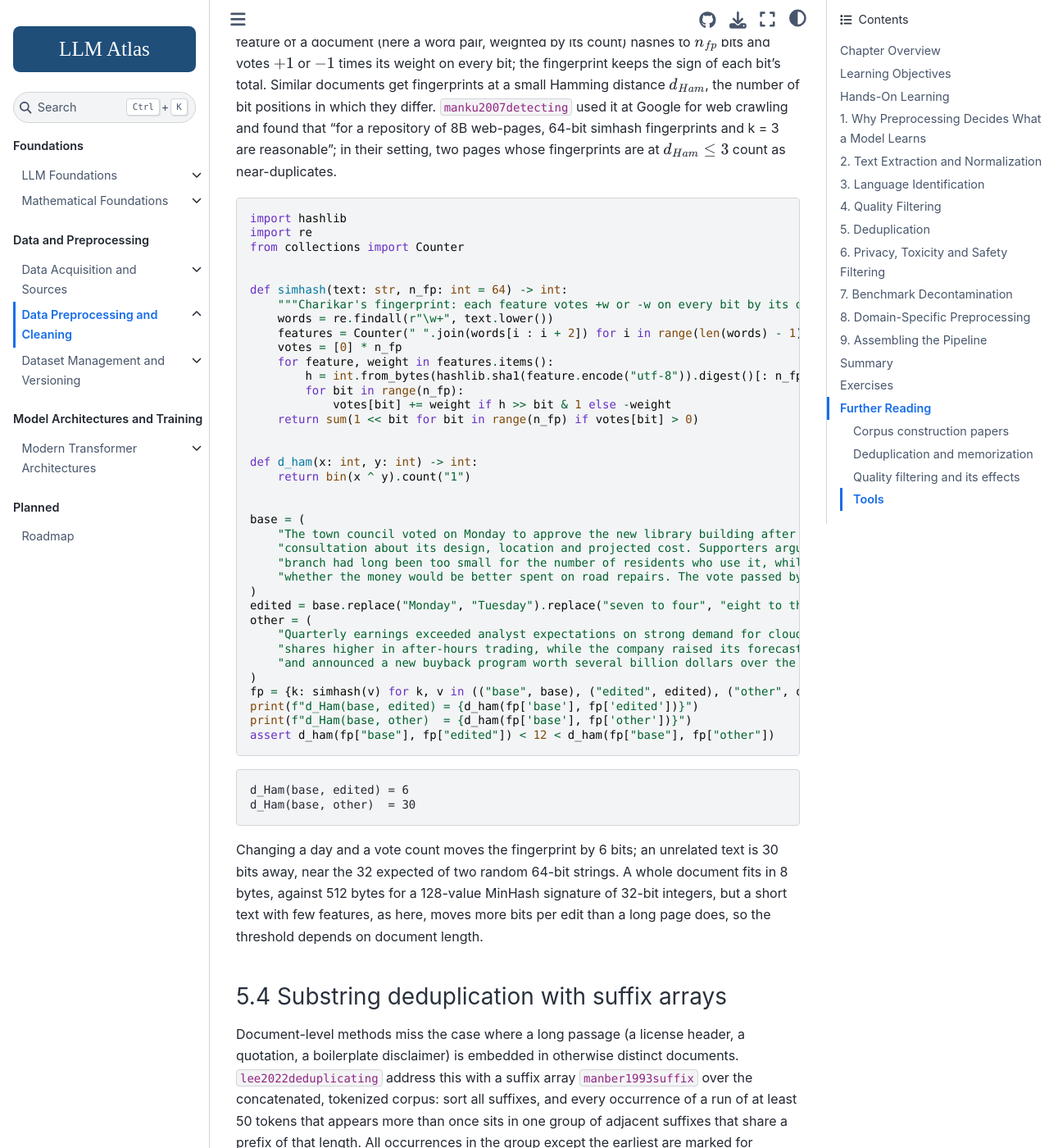
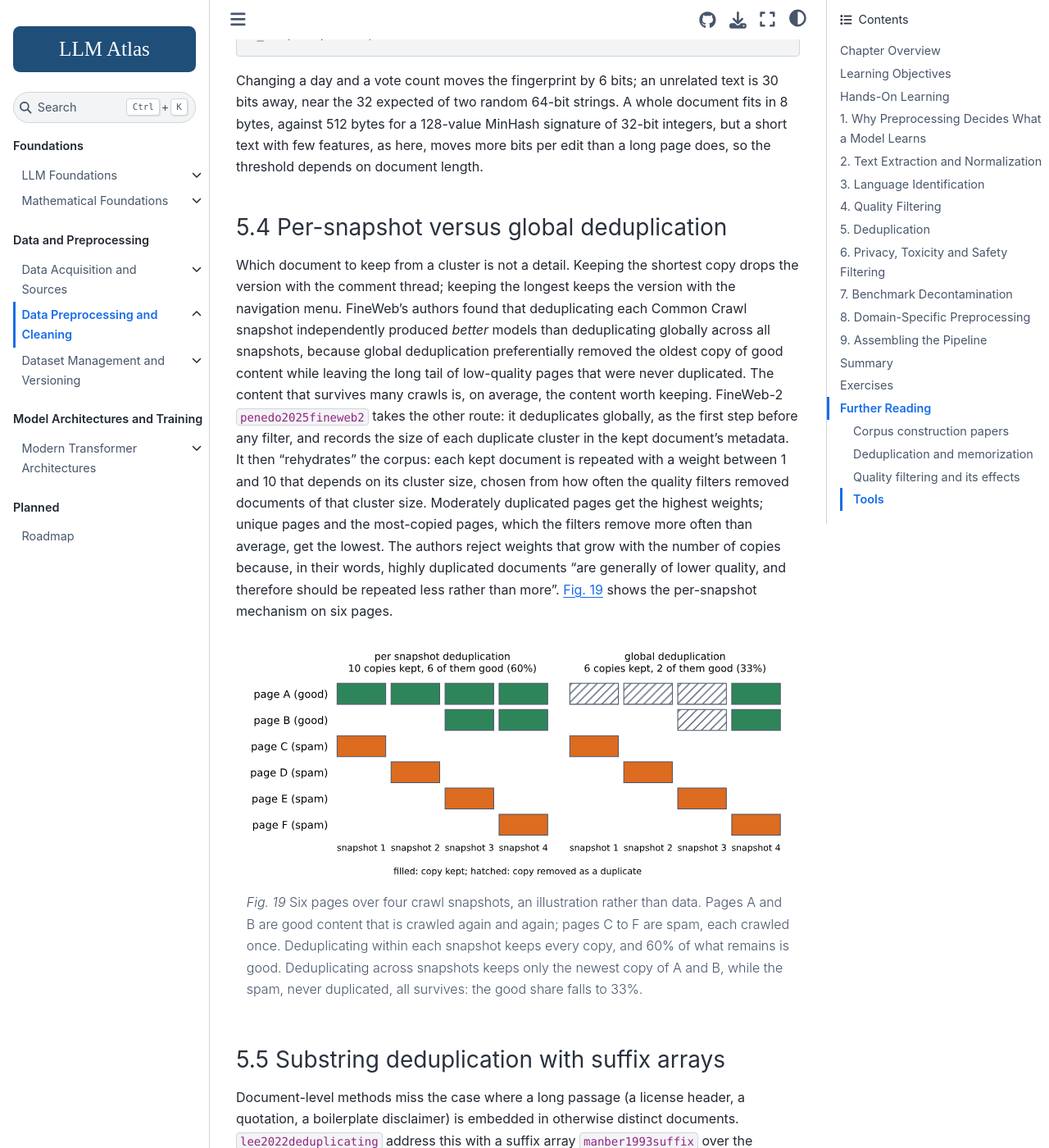
Before and after one commit to Beaker12/llmatlas, a Jupyter Book: the page built from chapters/04-preprocessing/index.md, in a window 1280 px wide and 1400 px high, scrolled down 43240 px. Shown: the whole window at 82% size. Built offline with Jupyter Book 1.0.4 settings and Sphinx 7.4.7 and the Sphinx Book theme 1.1.4, drawn with Linux system fonts in a browser that asks for light colours; pages that are not in the unit, such as notebooks, are missing from menus; cross-references to code outside the pages are shown as plain code; some of the changed text lies outside the part shown.

Commit message:
Give chapter 4's deduplication-scope material its own section
The per-snapshot versus global deduplication paragraph and its figure move to a
new section 5.4 labelled sec-ch4-dedup-scope; the MinHash section gets its own
label, which the LSH-curve exercise now references. The shared exemptions test
reads chapter 4's INTERFACE_LABELS instead of hard-coding them.

`````diff
--- a/chapters/04-preprocessing/index.md
+++ b/chapters/04-preprocessing/index.md
@@ -1168,7 +1168,7 @@ Harbor reopens after the storm.
 
 The normalization catches the cookie notice even where one site prints it in capitals. Unlike the paragraph rule above, which keeps the first copy of every repeated paragraph, the line rule removes boilerplate from every document, including the first, and keeps short repeats that a keep-the-first rule would delete from the second story.
 
-(sec-ch4-dedup-scope)=
+(sec-ch4-near-duplicate-detection-minhash-lsh)=
 
 ### 5.3 Near-duplicate detection with MinHash and LSH
 
@@ -1436,16 +1436,6 @@ With $b = 32$ bands of $r = 4$ rows the curve's threshold is $(1/32)^{1/4} \appr
 The probability $1 - (1 - J^r)^b$ that a pair becomes a candidate, for the three bandings of the listing and FineWeb's 14 bands of 8 rows, with each curve's $(1/b)^{1/r}$ marked. The curves are the formula; the open circles are measured by the notebook cell tagged `figure:lsh-curves`, for $b = 16$, $r = 8$ on synthetic shingle sets, 300 signature draws per point; they follow the formula to within 0.041. The same signature length gives very different thresholds depending on how it is split.
 ```
 
-Which document to keep from a cluster is not a detail. Keeping the shortest copy drops the version with the comment thread; keeping the longest keeps the version with the navigation menu. FineWeb's authors found that deduplicating each Common Crawl snapshot independently produced *better* models than deduplicating globally across all snapshots, because global deduplication preferentially removed the oldest copy of good content while leaving the long tail of low-quality pages that were never duplicated. The content that survives many crawls is, on average, the content worth keeping. FineWeb-2 {cite}`penedo2025fineweb2` takes the other route: it deduplicates globally, as the first step before any filter, and records the size of each duplicate cluster in the kept document's metadata. It then "rehydrates" the corpus: each kept document is repeated with a weight between 1 and 10 that depends on its cluster size, chosen from how often the quality filters removed documents of that cluster size. Moderately duplicated pages get the highest weights; unique pages and the most-copied pages, which the filters remove more often than average, get the lowest. The authors reject weights that grow with the number of copies because, in their words, highly duplicated documents "are generally of lower quality, and therefore should be repeated less rather than more". {numref}`fig-ch4-snapshot-scope` shows the per-snapshot mechanism on six pages.
-
-```{figure} figures/dedup-scope.*
-:name: fig-ch4-snapshot-scope
-:alt: Two grids of six pages by four snapshots. Per-snapshot deduplication keeps all ten copies; global deduplication hatches out four copies of the two good pages and keeps six, two of them good.
-:width: 100%
-
-Six pages over four crawl snapshots, an illustration rather than data. Pages A and B are good content that is crawled again and again; pages C to F are spam, each crawled once. Deduplicating within each snapshot keeps every copy, and 60% of what remains is good. Deduplicating across snapshots keeps only the newest copy of A and B, while the spam, never duplicated, all survives: the good share falls to 33%.
-```
-
 SimHash {cite}`charikar2002similarity` is the other common near-duplicate fingerprint. Each feature of a document (here a word pair, weighted by its count) hashes to $n_{fp}$ bits and votes $+1$ or $-1$ times its weight on every bit; the fingerprint keeps the sign of each bit's total. Similar documents get fingerprints at a small Hamming distance $d_{Ham}$, the number of bit positions in which they differ. {cite:t}`manku2007detecting` used it at Google for web crawling and found that "for a repository of 8B web-pages, 64-bit simhash fingerprints and k = 3 are reasonable"; in their setting, two pages whose fingerprints are at $d_{Ham} \le 3$ count as near-duplicates.
 
 ```python
@@ -1497,9 +1487,23 @@ d_Ham(base, other)  = 30
 
 Changing a day and a vote count moves the fingerprint by 6 bits; an unrelated text is 30 bits away, near the 32 expected of two random 64-bit strings. A whole document fits in 8 bytes, against 512 bytes for a 128-value MinHash signature of 32-bit integers, but a short text with few features, as here, moves more bits per edit than a long page does, so the threshold depends on document length.
 
+(sec-ch4-dedup-scope)=
+
+### 5.4 Per-snapshot versus global deduplication
+
+Which document to keep from a cluster is not a detail. Keeping the shortest copy drops the version with the comment thread; keeping the longest keeps the version with the navigation menu. FineWeb's authors found that deduplicating each Common Crawl snapshot independently produced *better* models than deduplicating globally across all snapshots, because global deduplication preferentially removed the oldest copy of good content while leaving the long tail of low-quality pages that were never duplicated. The content that survives many crawls is, on average, the content worth keeping. FineWeb-2 {cite}`penedo2025fineweb2` takes the other route: it deduplicates globally, as the first step before any filter, and records the size of each duplicate cluster in the kept document's metadata. It then "rehydrates" the corpus: each kept document is repeated with a weight between 1 and 10 that depends on its cluster size, chosen from how often the quality filters removed documents of that cluster size. Moderately duplicated pages get the highest weights; unique pages and the most-copied pages, which the filters remove more often than average, get the lowest. The authors reject weights that grow with the number of copies because, in their words, highly duplicated documents "are generally of lower quality, and therefore should be repeated less rather than more". {numref}`fig-ch4-snapshot-scope` shows the per-snapshot mechanism on six pages.
+
+```{figure} figures/dedup-scope.*
+:name: fig-ch4-snapshot-scope
+:alt: Two grids of six pages by four snapshots. Per-snapshot deduplication keeps all ten copies; global deduplication hatches out four copies of the two good pages and keeps six, two of them good.
+:width: 100%
+
+Six pages over four crawl snapshots, an illustration rather than data. Pages A and B are good content that is crawled again and again; pages C to F are spam, each crawled once. Deduplicating within each snapshot keeps every copy, and 60% of what remains is good. Deduplicating across snapshots keeps only the newest copy of A and B, while the spam, never duplicated, all survives: the good share falls to 33%.
+```
+
 (sec-ch4-substring-deduplication-suffix-arrays)=
 
-### 5.4 Substring deduplication with suffix arrays
+### 5.5 Substring deduplication with suffix arrays
 
 Document-level methods miss the case where a long passage (a license header, a quotation, a boilerplate disclaimer) is embedded in otherwise distinct documents. {cite:t}`lee2022deduplicating` address this with a suffix array {cite}`manber1993suffix` over the concatenated, tokenized corpus: sort all suffixes, and every occurrence of a run of at least 50 tokens that appears more than once sits in one group of adjacent suffixes that share a prefix of that length. All occurrences in the group except the earliest are marked for removal, and the marks are merged into maximal spans. Comparing only neighboring pairs and removing the later of each pair is not enough: with three copies, the earliest copy can be the later member of some adjacent pair, and two copies survive.
 
@@ -2138,7 +2142,7 @@ news: 99 words, 541 characters; skip-ahead 0.087, every window 0.338
 In the loop, the skip-ahead scan meets the passage "abcde" three more times and counts its 5 characters each time: 15 of 40 characters, 0.375. The overlapping scan counts all 11 windows from the sixth word on, each 5 characters long, so 55 characters are counted against a 40-character text: every character after the first passage is counted up to five times, and the fraction exceeds 1. In the news paragraph, the repeated 12-word sentence holds 8 overlapping 5-grams; the skip-ahead scan counts two of them (words 1 to 5 and 6 to 10 of the repeat) and the overlapping scan all eight, so the overlapping value is about four times larger. The skip-ahead version keeps the paragraph (0.087) and the overlapping version drops it (0.338), although one repeated sentence in a short news item is ordinary. The Gopher thresholds were set for the skip-ahead count; the overlapping count would need thresholds several times higher to make the same decisions.
 ````
 
-3. **LSH curve.** With $n_{hash} = 128$, the probability that two documents of Jaccard similarity $J$ share at least one LSH bucket is $1 - (1 - J^r)^b$ ({ref}`sec-ch4-dedup-scope`). For $(b, r) \in \{(8, 16), (16, 8), (32, 4)\}$, find the similarity at which this probability is 0.5, and confirm it by simulation: build two sets with a controlled overlap whose Jaccard similarity is that value and count how often their MinHash signatures share a band.
+3. **LSH curve.** With $n_{hash} = 128$, the probability that two documents of Jaccard similarity $J$ share at least one LSH bucket is $1 - (1 - J^r)^b$ ({ref}`sec-ch4-near-duplicate-detection-minhash-lsh`). For $(b, r) \in \{(8, 16), (16, 8), (32, 4)\}$, find the similarity at which this probability is 0.5, and confirm it by simulation: build two sets with a controlled overlap whose Jaccard similarity is that value and count how often their MinHash signatures share a band.
 
 ````{admonition} Solution 3
 :class: dropdown
`````
Also changed, not shown: other parts of chapters/04-preprocessing/index.md (+1 -1 lines), 2 other files.
